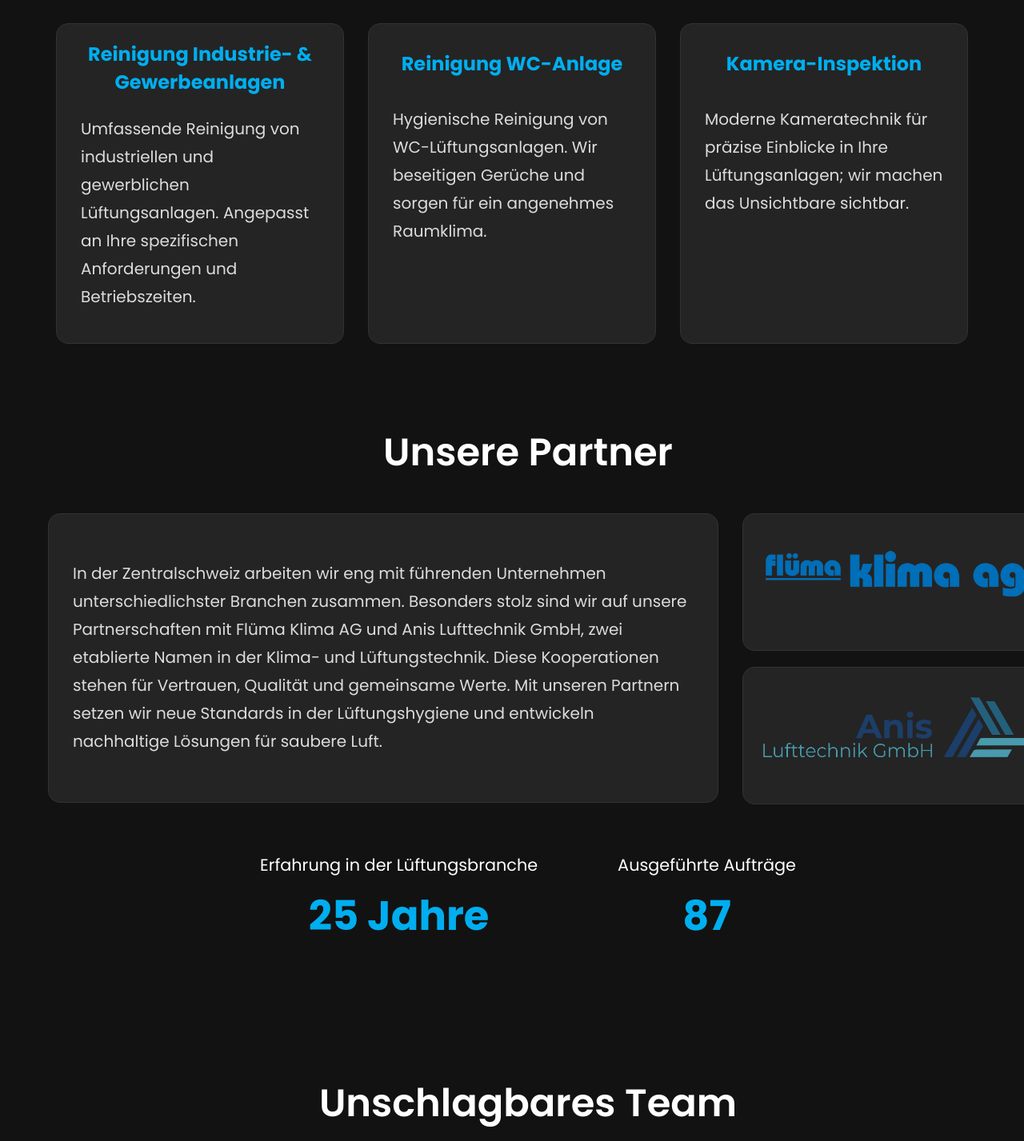
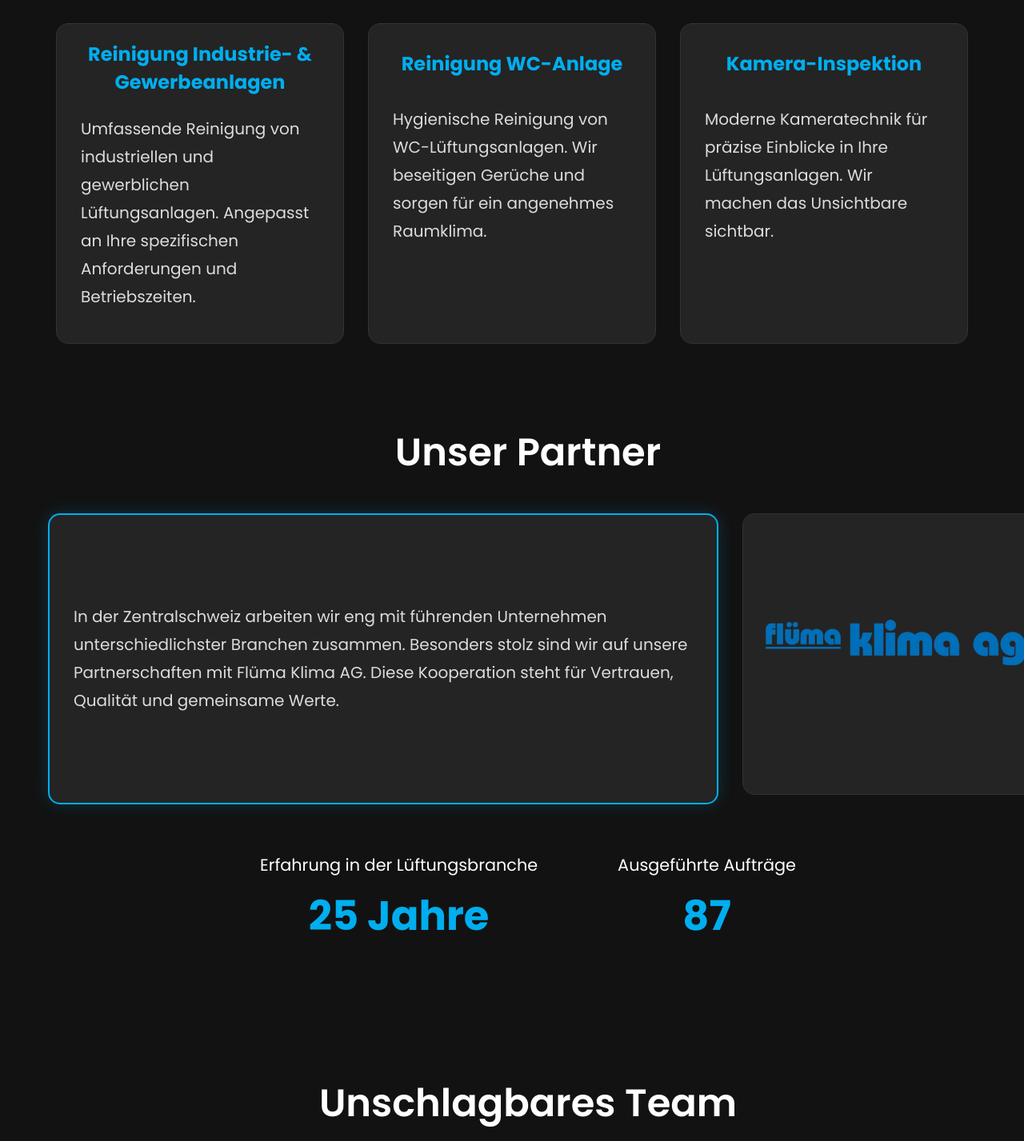
Before and after one commit to creeea/ventpro, a React (Create React App) app: page / in a window 1280 px wide. Shown: the part 1370-2797 px from the top of the page at 80% size. Built offline with nearby package versions, Linux system fonts and the light colour scheme.

Commit message:
ok before mobile friendly

```diff
--- a/src/components/Landing.js
+++ b/src/components/Landing.js
@@ -33,7 +33,7 @@ function Landing() {
           <div className="hero-text">
             <h1>Ihr Fachexperte für <span className="highlighted-text-no-underline">Lüftungshygiene</span></h1>
             <p className="hero-description">
-              Ob einfache Lüftungsanlagen oder komplexe Systeme. Als erfahrene Spezialisten in der Lüftungshygiene garantieren wir Ihnen nicht nur höchste Reinigungsstandards, sondern auch einen Service der professionell überzeugt.
+              Ob einfache Lüftungsanlagen oder komplexe Systeme. Als erfahrene Spezialisten in der Lüftungshygiene garantieren wir Ihnen nicht nur höchste Reinigungsstandards, sondern auch einen professionell Service der überzeugt.
             </p>
             <p className="contact-prompt">Kontaktieren Sie uns, wir sind gerne für Sie da.</p>
             <div className="hero-buttons">
--- a/src/components/References.css
+++ b/src/components/References.css
@@ -184,7 +184,8 @@
   background-color: #242424;
   padding: 30px;
   border-radius: 15px;
-  border: 1px solid #333;
+  border: 2px solid #00AEEF;
+  box-shadow: 0 0 20px rgba(0, 174, 239, 0.2);
   width: 70%;
   height: 300px;
   display: flex;
@@ -213,10 +214,12 @@
   border-radius: 15px;
   border: 1px solid #333;
   display: flex;
+  flex-direction: column;
   align-items: center;
   justify-content: center;
   width: 100%;
-  height: 120px;
+  height: 300px;
+  gap: 10px;
 }
 
 .partner-image-card img {
--- a/src/components/References.js
+++ b/src/components/References.js
@@ -21,22 +21,25 @@ function References() {
   return (
     <section className="references" id="references">
       <div className="references-container">
-        <h2>Unsere Partner</h2>
+        <h2>Unser Partner</h2>
 
         <div className="partners-layout">
           <div className="partner-description-card">
             <p>
-              In der Zentralschweiz arbeiten wir eng mit führenden Unternehmen unterschiedlichster Branchen zusammen. Besonders stolz sind wir auf unsere Partnerschaften mit Flüma Klima AG und Anis Lufttechnik GmbH, zwei etablierte Namen in der Klima- und Lüftungstechnik. Diese Kooperationen stehen für Vertrauen, Qualität und gemeinsame Werte.
-              Mit unseren Partnern setzen wir neue Standards in der Lüftungshygiene und entwickeln nachhaltige Lösungen für saubere Luft.
+              In der Zentralschweiz arbeiten wir eng mit führenden Unternehmen unterschiedlichster Branchen zusammen. Besonders stolz sind wir auf unsere Partnerschaften mit Flüma Klima AG. Diese Kooperation steht für Vertrauen, Qualität und gemeinsame Werte.
             </p>
           </div>
 
           <div className="partner-images-container">
             <div className="partner-image-card">
-              <img src={process.env.PUBLIC_URL + '/flüma4.png'} alt="Flüma Klima AG" />
-            </div>
-            <div className="partner-image-card">
-              <img src={process.env.PUBLIC_URL + '/anis.png'} alt="Anis" />
+              <a
+                href="https://www.fluema.ch/"
+                target="_blank"
+                rel="noreferrer"
+                aria-label="Flüma Klima AG Website"
+              >
+                <img src={process.env.PUBLIC_URL + '/flüma4.png'} alt="Flüma Klima AG" />
+              </a>
             </div>
           </div>
         </div>
--- a/src/components/Services.js
+++ b/src/components/Services.js
@@ -33,7 +33,7 @@ function Services() {
 
         <div className="service-card">
           <h3>Kamera-Inspektion</h3>
-          <p>Moderne Kameratechnik für präzise Einblicke in Ihre Lüftungsanlagen; wir machen das Unsichtbare sichtbar.</p>
+          <p>Moderne Kameratechnik für präzise Einblicke in Ihre Lüftungsanlagen. Wir machen das Unsichtbare sichtbar.</p>
         </div>
       </div>
     </section>
--- a/src/components/Team.js
+++ b/src/components/Team.js
@@ -22,6 +22,7 @@ const Team = () => {
                 <ul className="education-list">
                   <li>Hygieneinspektor A</li>
                   <li>Sanitärinstallateur EFZ</li>
+                  <li>Anschlussbewilligung Niv 15</li>
                   <li>Servicetechniker Lüftung & Klima</li>
                 </ul>
               </div>
@@ -43,7 +44,7 @@ const Team = () => {
                   <li>Hygieneinspektor A</li>
                   <li>Lüftungsanlagenbauer EFZ</li>
                   <li>Gebäudetechnikplaner Lüftung EFZ</li>
-                  <li>Dipl. Gebäudetechniker/in HF mit Schwerpunkt Klima (in Ausbildung)</li>
+                  <li>Dipl. Gebäudetechniker HF mit Schwerpunkt Klima (in Ausbildung)</li>
                 </ul>
               </div>
             </div>
```
